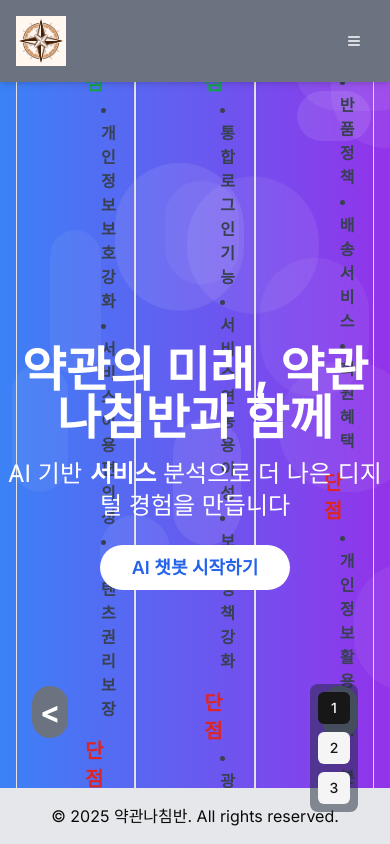
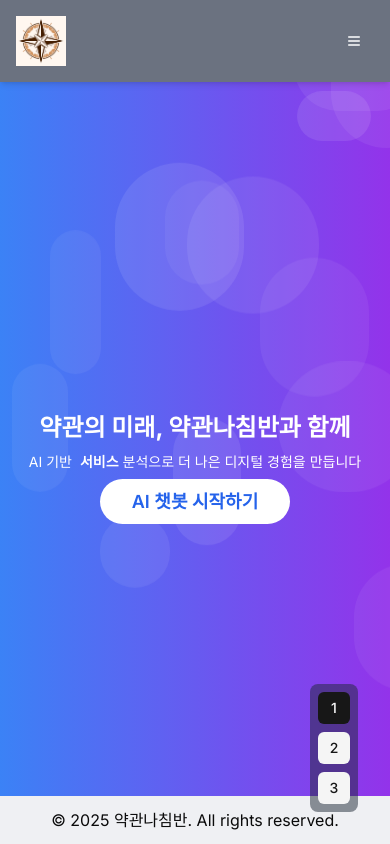
Before and after one commit to cooom0470/TermCompass_UI, a Next.js app: page / in a window 390 px wide. Built offline with nearby package versions, Linux system fonts and the light colour scheme.

Commit message:
feat: 메인화면 반응형 설정

```diff
--- a/app/components/HeroSection.tsx
+++ b/app/components/HeroSection.tsx
@@ -18,13 +18,13 @@ export default function HeroSection() {
   }, [])
 
   return (
-    <section className="relative h-screen flex items-center justify-center text-gray">
+    <section className="relative min-h-[calc(100vh-8rem)] h-screen flex items-center justify-center text-gray">
         <div className="relative w-screen h-screen flex items-center justify-center bg-gradient-to-r from-blue-500 to-purple-600 text-white">
           <div className="z-10 text-center mb-20">
-            <h1 className="text-5xl font-bold mb-4">
+            <h1 className="text-2xl sm:text-4xl md:text-6xl font-bold mb-2 sm:mb-4">
               약관의 미래, 약관나침반과 함께
             </h1>
-            <p className="text-2xl mb-8">
+            <p className="text-sm sm:text-xl md:text-2xl mb-4 sm:mb-6">
               AI 기반
               <motion.span
                 key={currentWord}
--- a/app/components/Layout.tsx
+++ b/app/components/Layout.tsx
@@ -65,7 +65,7 @@ export default function Layout({ children }: { children: React.ReactNode }) {
     ),
   ]
 
-  const handleAuthSubmit = (email: string, password: string, userType: 'PERSONAL' | 'COMPANY', additionalInfo: string, isLogin: boolean) => {
+  const handleAuthSubmit = (email: string, password: string, userType: 'PERSONAL' | 'business', additionalInfo: string, isLogin: boolean) => {
     // Here you would typically make an API call to authenticate the user
     // For this example, we'll just log in the user directly
     login(email, userType)
@@ -141,7 +141,7 @@ export default function Layout({ children }: { children: React.ReactNode }) {
       <main className="flex-grow items-center justify-center overflow-y-auto">
         {children}
       </main>
-      <footer className="bg-gray-200 text-center py-4">
+      <footer className="bg-gray-200 bg-opacity-50 text-center py-3">
         <p>&copy; 2025 약관나침반. All rights reserved.</p>
       </footer>
       {showAuthForm && (
--- a/app/components/ServicesSection.tsx
+++ b/app/components/ServicesSection.tsx
@@ -1,8 +1,8 @@
 import { Card, CardContent, CardDescription, CardHeader, CardTitle } from "@/components/ui/card"
 import { Shield, Search, FileText, Bot } from 'lucide-react'
-import TopWebsites from "@/app/components/TopWebsites";
-import { topWebsites } from "@/app/components/TopWebsites";
-import { useState } from "react";
+import { topWebsites } from "@/app/components/TopWebsites"
+import { useState } from "react"
+import { Button } from "@/components/ui/button"
 
 const services = [
   {
@@ -26,6 +26,7 @@ const services = [
     icon: Bot
   }
 ]
+
 export default function ServicesSection() {
   const [currentIndex, setCurrentIndex] = useState(0);
   const slidesToShow = 3;
@@ -40,20 +41,29 @@ export default function ServicesSection() {
   const prevSlide = () => {
     setCurrentIndex((prevIndex) => {
       const newIndex = prevIndex - slidesToShow;
-      return newIndex >= 0 ? newIndex : Math.max(topWebsites.length - slidesToShow, 0);
+      return newIndex >= 0 ? newIndex : topWebsites.length - 1;
     });
   };
 
   return (
-    <section className="h-full py-16 bg-gray-100 flex items-center">
-      <div className="container mx-auto px-4">
-        <h1 className="text-3xl font-bold text-center mb-8">
+    <section className="h-[calc(100vh-8rem)] py-4 bg-gray-100 flex flex-col">
+      <div className="container mx-auto px-4 flex flex-col justify-between h-full">
+        {/* h3와 맨 위, 슬라이드 카드 간격 동적 조정 */}
+        <h3
+          className="text-lg sm:text-2xl font-bold text-center flex-none"
+          style={{
+            paddingTop: 'calc(3vh)', // 맨 위 간격 동적 조정
+            marginBottom: 'calc(4vh)', // 슬라이드 카드와의 간격 동적 조정
+            fontSize: 'calc(1rem + 1vw)', // 화면 크기에 따라 폰트 크기 동적 조정
+          }}
+        >
           사이트들의 약관의 평가를 한눈에!
-          <div className="py-12">
-            <div className="relative overflow-hidden">
-              {/* 슬라이드 컨테이너 */}
+        </h3>
+
+        {/* 슬라이드 카드 */}
+        <div className="relative overflow-hidden flex-auto mb-6">
           <div
-                  className="flex transition-transform duration-500"
+            className="flex transition-transform duration-500 gap-6 h-full"
             style={{
               transform: `translateX(-${(currentIndex / topWebsites.length) * 100}%)`,
             }}
@@ -61,59 +71,132 @@ export default function ServicesSection() {
             {topWebsites.map((website, index) => (
               <div
                 key={index}
-                        className="w-1/3 flex-shrink-0 p-4 pl-12 border rounded-lg shadow-md"
-
+                className="w-full md:w-1/3 flex-shrink-0 p-6 pl-12 border rounded-lg shadow-md bg-white h-full flex flex-col justify-between"
+                style={{
+                  height: 'calc(60vh)', // 슬라이드 카드의 높이 동적 설정
+                }}
               >
-                      <div className="flex flex-col md:flex-row items-center justify-between gap-8 px-4 mb-4">
-                        <div className="w-full md:w-1/5 ">
+                <div
+                  className="flex flex-col md:flex-row items-center justify-between gap-4 mb-4"
+                  style={{
+                    marginBottom: 'calc(1vh)', // 로고와 사이트 이름 간격 동적 조정
+                  }}
+                >
+                  <div className="w-full md:w-1/6">
                     <img
                       src="/TermCompass_logo.png"
                       alt="Example"
                       className="w-full h-auto rounded-lg shadow-lg object-cover"
                     />
                   </div>
-                        <div className="w-full text-left">
-                          <h3 className="text-xl font-bold mb-2">{website.name}</h3>
+                  <div className="w-full md:w-3/4">
+                    <h3
+                      className="text-xl font-bold"
+                      style={{
+                        fontSize: 'calc(1rem + 0.5vw)', // 사이트 이름 폰트 크기 동적 조정
+                      }}
+                    >
+                      {website.name}
+                    </h3>
                   </div>
-
                 </div>
-
-                      <h4 className="text-xl text-left ml-5 font-semibold text-green-600 ">장점</h4>
-                      <ul className="text-base text-left ml-9 list-disc list-inside text-gray-700">
+                {/* 장점과 단점 섹션 */}
+                <div
+                  className="flex flex-col md:flex-row gap-2"
+                  style={{
+                    marginTop: 'calc(2vh)', // 장점/단점 간격 동적 조정
+                    flexGrow: 1, // 섹션 높이가 부족할 때 유동적으로 커지도록 설정
+                  }}
+                >
+                  <div className="w-full md:w-1/2">
+                    <h4
+                      className="text-lg font-semibold text-green-600"
+                      style={{
+                        fontSize: 'calc(1.5vw)', // 장점 제목 폰트 크기 동적 조정
+                      }}
+                    >
+                      장점
+                    </h4>
+                    <ul className="list-disc list-inside text-gray-700 pl-4">
                       {website.benefits.map((benefit, i) => (
-                            <li key={i}>{benefit}</li>
-                        ))}
-                      </ul>
-                      <h4 className="text-xl text-left ml-5 font-semibold text-red-600 mt-4">단점</h4>
-                      <ul className="text-base text-left ml-9 list-disc list-inside text-gray-700">
-                      {website.drawbacks.map((drawback, i) => (
-                            <li key={i}>{drawback}</li>
+                        <li
+                          key={i}
+                          style={{
+                            fontSize: 'calc(1vw)', // 장점 텍스트 폰트 크기 동적 조정
+                          }}
+                        >
+                          {benefit}
+                        </li>
                       ))}
                     </ul>
                   </div>
+                  <div className="w-full md:w-1/2">
+                    <h4
+                      className="text-lg font-semibold text-red-600"
+                      style={{
+                        fontSize: 'calc(1.5vw)', // 단점 제목 폰트 크기 동적 조정
+                      }}
+                    >
+                      단점
+                    </h4>
+                    <ul className="list-disc list-inside text-gray-700 pl-4">
+                      {website.drawbacks.map((drawback, i) => (
+                        <li
+                          key={i}
+                          style={{
+                            fontSize: 'calc(1vw)', // 단점 텍스트 폰트 크기 동적 조정
+                          }}
+                        >
+                          {drawback}
+                        </li>
+                      ))}
+                    </ul>
+                  </div>
+                </div>
+              </div>
             ))}
           </div>
-              <button
+          <Button
             onClick={prevSlide}
-                  className="absolute top-1/2 left-4 transform -translate-y-1/2 bg-gray-500 text-white p-2 rounded-full"
+            className="absolute top-1/2 left-2 transform -translate-y-1/2"
+            variant="outline"
+            size="icon"
           >
             &lt;
-              </button>
-              <button
+          </Button>
+          <Button
             onClick={nextSlide}
-                  className="absolute top-1/2 right-4 transform -translate-y-1/2 bg-gray-500 text-white p-2 rounded-full"
+            className="absolute top-1/2 right-2 transform -translate-y-1/2"
+            variant="outline"
+            size="icon"
           >
             &gt;
-              </button>
+          </Button>
         </div>
+
+        {/* 서비스 카드 */}
+        <div
+          className="grid grid-cols-1 md:grid-cols-2 lg:grid-cols-4 gap-6 flex-none"
+          style={{
+            marginBottom: `calc(0.5vh)`, // 동적 간격
+            minHeight: 'calc(30vh)', // 최소 높이 설정
+            maxHeight: 'calc(40vh)', // 최대 높이 설정
+          }}
+        >
+          {services.map((service, index) => (
+            <Card
+              key={index}
+              className="h-full flex flex-col justify-between"
+              style={{
+                height: 'calc(25vh)', // 화면 높이에 따라 카드 높이 동적 설정
+                minHeight: '200px', // 최소 높이 설정
+                maxHeight: '300px', // 최대 높이 설정
+              }}
+            >
+              <CardHeader>
+                <div className="w-12 h-12 mb-4 text-blue-600">
+                  <service.icon className="w-full h-full" />
                 </div>
-        </h1>
-        <h2 className="text-3xl font-bold text-center mb-8">약관나침반 서비스</h2>
-        <div className="grid grid-cols-1 md:grid-cols-2 lg:grid-cols-4 gap-6 mb-20">
-          {services.map((service, index) => (
-              <Card key={index} className="mb-20">
-                <CardHeader>
-                  <service.icon className="w-12 h-12 mb-4 text-blue-600"/>
                 <CardTitle>{service.title}</CardTitle>
               </CardHeader>
               <CardContent>
@@ -124,5 +207,8 @@ export default function ServicesSection() {
         </div>
       </div>
     </section>
-  )
+
+
+  );
+
 }
```
Also changed, not shown: app/components/NewsAndNoticeSection.tsx (+14 -6 lines). Lines whose indentation alone changed are shown as unchanged.
